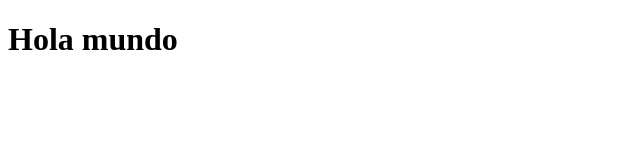
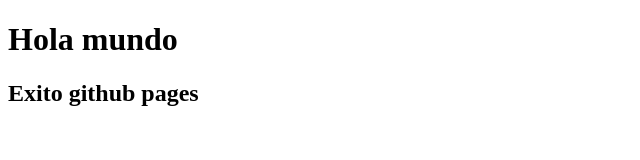
Before and after one commit to Moyramo/GimmePaw, a website: page index.html in a window 1280 px wide. Shown: the whole page, without its empty margins (0-640 px from the left). Drawn offline with Linux system fonts and the light colour scheme.

```diff
--- a/index.html
+++ b/index.html
@@ -8,5 +8,6 @@
 </head>
 <body>
     <h1>Hola mundo</h1>
+    <h2>Exito github pages</h2>
 </body>
 </html>
```
